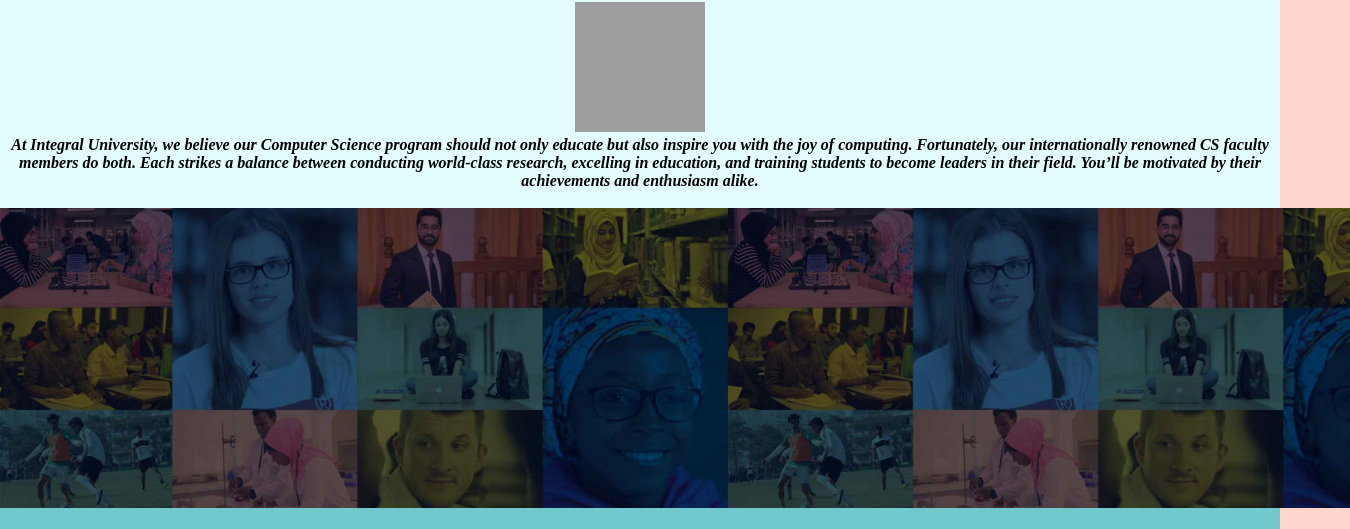
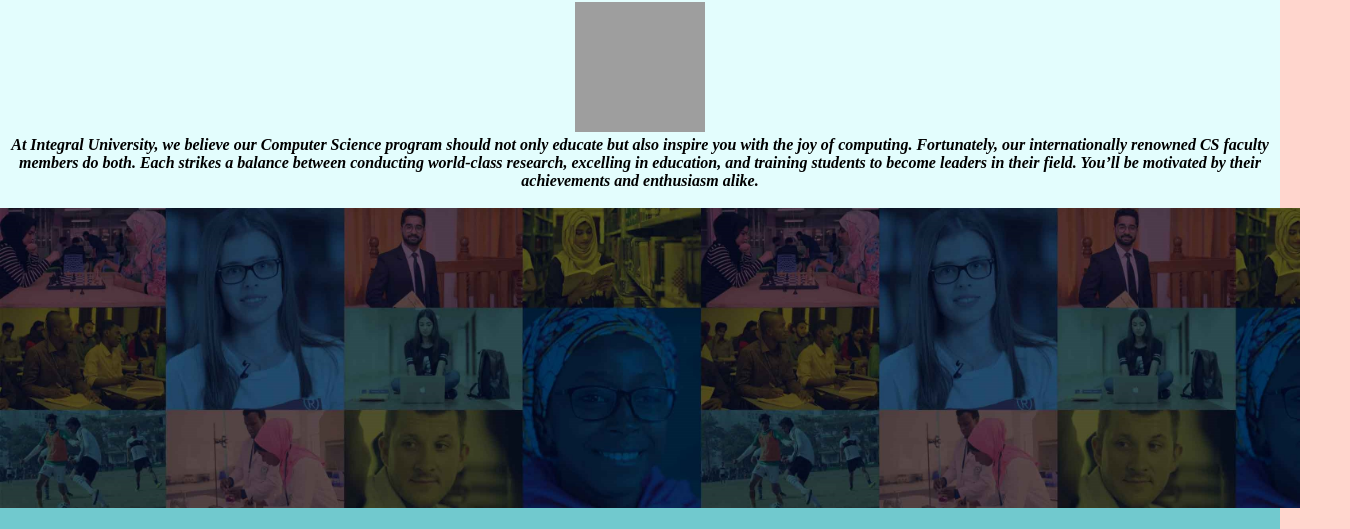
Before and after one commit to faiz-aha/assignment, a plain HTML site: page index.html in a window 1280 px wide. Shown: the part 266-795 px from the top of the page, 1350 px wide, since content can reach past the window. Drawn offline with Linux system fonts and the light colour scheme; grey boxes are pictures that could not be loaded.

Commit message:
Update index.html

```diff
--- a/index.html
+++ b/index.html
@@ -44,7 +44,7 @@
     <center>
 
     <a href="https://www.iul.ac.in">
-            <img src="hello3.jpg" alt="error"height="300px" width="1350px" margine="150px">
+            <img src="hello3.jpg" alt="error"height="300px" width="1300px" margine="150px">
     </a>
 
     </center>
```
